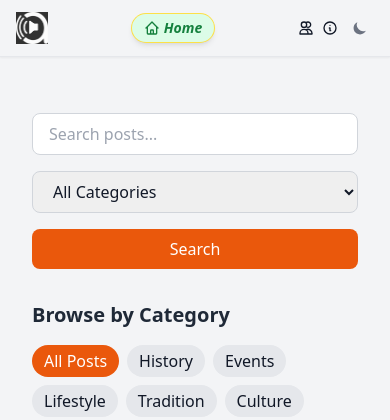
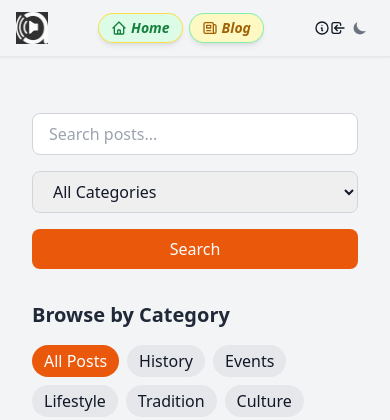
Before and after one commit to bigdatalchemist/peopleofanioma, a Django app: page /blog/ in a window 390 px wide. Shown: the top 420 px of the page. Run offline with Django 5.2, Linux system fonts and the light colour scheme; data that the repository does not hold is empty; style sheets or scripts are compiled from the project's sources; some libraries are stand-ins or nearby versions.

Commit message:
Improved Sticky header in base template

```diff
--- a/backend/templates/base.html
+++ b/backend/templates/base.html
@@ -24,32 +24,34 @@
 <header class="bg-gray-100 dark:bg-gray-800 border-b border-gray-200 dark:border-gray-700 sticky top-0 z-50 shadow-sm">
   <div class="max-w-7xl mx-auto px-4 flex flex-nowrap justify-between items-center py-3">
 
-    <!-- Logo Only (No copyright text) -->
+    <!-- Logo Only -->
     <div class="flex items-center shrink-0">
       <img src="{% static 'images/Anioma_logo2.jpg' %}" alt="Logo"
            class="h-8 w-8 opacity-80 hover:opacity-100 hover:blur-none transition duration-300">
     </div>
 
-    <!-- Home CTA (Centered) -->
+    <!-- Centered Home & Blog Buttons -->
 <div class="flex justify-center flex-1 mx-2">
+  <div class="flex items-center gap-2 sm:gap-4">
+    <!-- Home Button -->
     <a href="{% url 'dashboard:dashboard' %}"
-         class="flex items-center justify-center gap-1 italic bg-green-100 text-green-700 px-3 py-1 rounded-full font-semibold shadow-md hover:bg-green-600 hover:text-white hover:shadow-xl transition duration-300 ease-in-out ring-1 ring-yellow-300 hover:ring-yellow-500 focus:outline-none text-sm whitespace-nowrap">
+       class="flex items-center justify-center gap-1 italic bg-green-100 text-green-700 px-3 py-1 sm:px-4 sm:py-2 rounded-full font-semibold shadow-md hover:bg-green-600 hover:text-white hover:shadow-xl transition duration-300 ease-in-out ring-1 ring-yellow-300 hover:ring-yellow-500 focus:outline-none text-sm whitespace-nowrap">
       <svg class="w-4 h-4" fill="none" stroke="currentColor" viewBox="0 0 24 24">
         <path stroke-linecap="round" stroke-linejoin="round" stroke-width="2" d="M3 12l2-2m0 0l7-7 7 7M5 10v10a1 1 0 001 1h3m10-11l2 2m-2-2v10a1 1 0 01-1 1h-3m-6 0a1 1 0 001-1v-4a1 1 0 011-1h2a1 1 0 011 1v4a1 1 0 001 1m-6 0h6"/>
       </svg>
       <span>Home</span>
     </a>
+
+    <!-- Blog Button -->
+    <a href="{% url 'blog:blog_list' %}"
+       class="flex items-center justify-center gap-1 italic bg-yellow-100 text-yellow-700 px-3 py-1 sm:px-4 sm:py-2 rounded-full font-semibold shadow-md hover:bg-yellow-600 hover:text-white hover:shadow-xl transition duration-300 ease-in-out ring-1 ring-green-300 hover:ring-green-500 focus:outline-none text-sm whitespace-nowrap">
+      <svg class="w-4 h-4" fill="none" stroke="currentColor" viewBox="0 0 24 24">
+        <path stroke-linecap="round" stroke-linejoin="round" stroke-width="2" d="M19 20H5a2 2 0 01-2-2V6a2 2 0 012-2h10a2 2 0 012 2v1m2 13a2 2 0 01-2-2V7m2 13a2 2 0 002-2V9a2 2 0 00-2-2h-2m-4-3H9M7 16h6M7 8h6v4H7V8z"/>
+      </svg>
+      <span>Blog</span>
+    </a>
   </div>
-
-    <!-- Navigation Links (Icons + Text) -->
-    <div class="flex items-center gap-2 sm:gap-3">
-      <!-- Socials -->
-      <a href="{% url 'socials' %}" class="nav-link-mobile">
-        <svg class="w-4 h-4" fill="none" stroke="currentColor" viewBox="0 0 24 24">
-          <path stroke-linecap="round" stroke-linejoin="round" stroke-width="2" d="M12 4.354a4 4 0 110 5.292M15 21H3v-1a6 6 0 0112 0v1zm0 0h6v-1a6 6 0 00-9-5.197M13 7a4 4 0 11-8 0 4 4 0 018 0z"/>
-        </svg>
-        <span class="hidden xs:inline">Socials</span>
-      </a>
+</div>
 
       <!-- About -->
       <a href="{% url 'about' %}" class="nav-link-mobile">
@@ -57,6 +59,14 @@
           <path stroke-linecap="round" stroke-linejoin="round" stroke-width="2" d="M13 16h-1v-4h-1m1-4h.01M21 12a9 9 0 11-18 0 9 9 0 0118 0z"/>
         </svg>
         <span class="hidden xs:inline">About</span>
+      </a>
+
+      <!-- Login -->
+      <a href="{% url 'users:login' %}" class="nav-link-mobile">
+        <svg class="w-4 h-4" fill="none" stroke="currentColor" viewBox="0 0 24 24">
+          <path stroke-linecap="round" stroke-linejoin="round" stroke-width="2" d="M11 16l-4-4m0 0l4-4m-4 4h14m-5 4v1a3 3 0 01-3 3H6a3 3 0 01-3-3V7a3 3 0 013-3h7a3 3 0 013 3v1"/>
+        </svg>
+        <span class="hidden xs:inline">Login</span>
       </a>
 
       <!-- Dark/Light Mode Toggle -->
```
Lines whose indentation alone changed are shown as unchanged.
